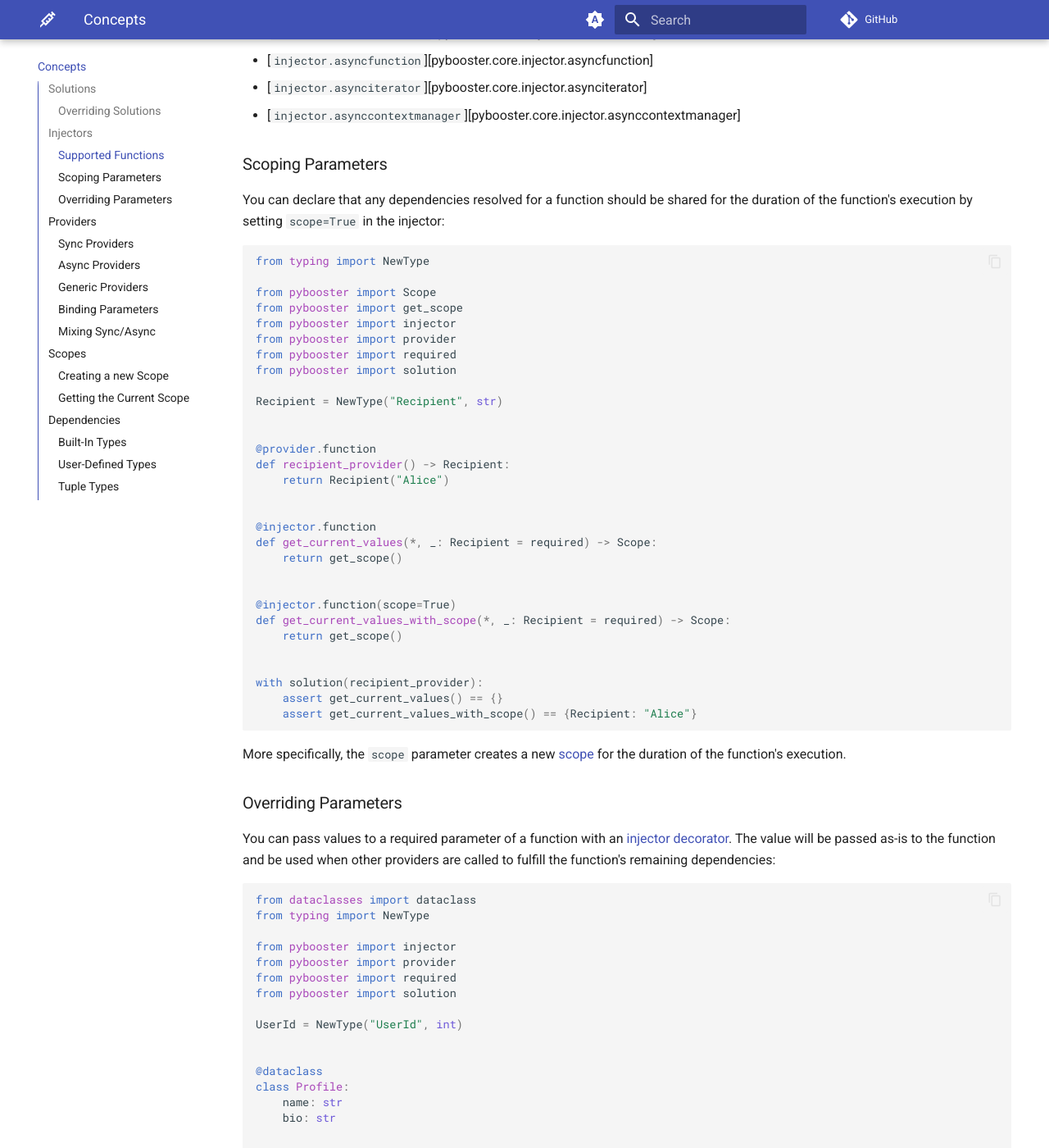
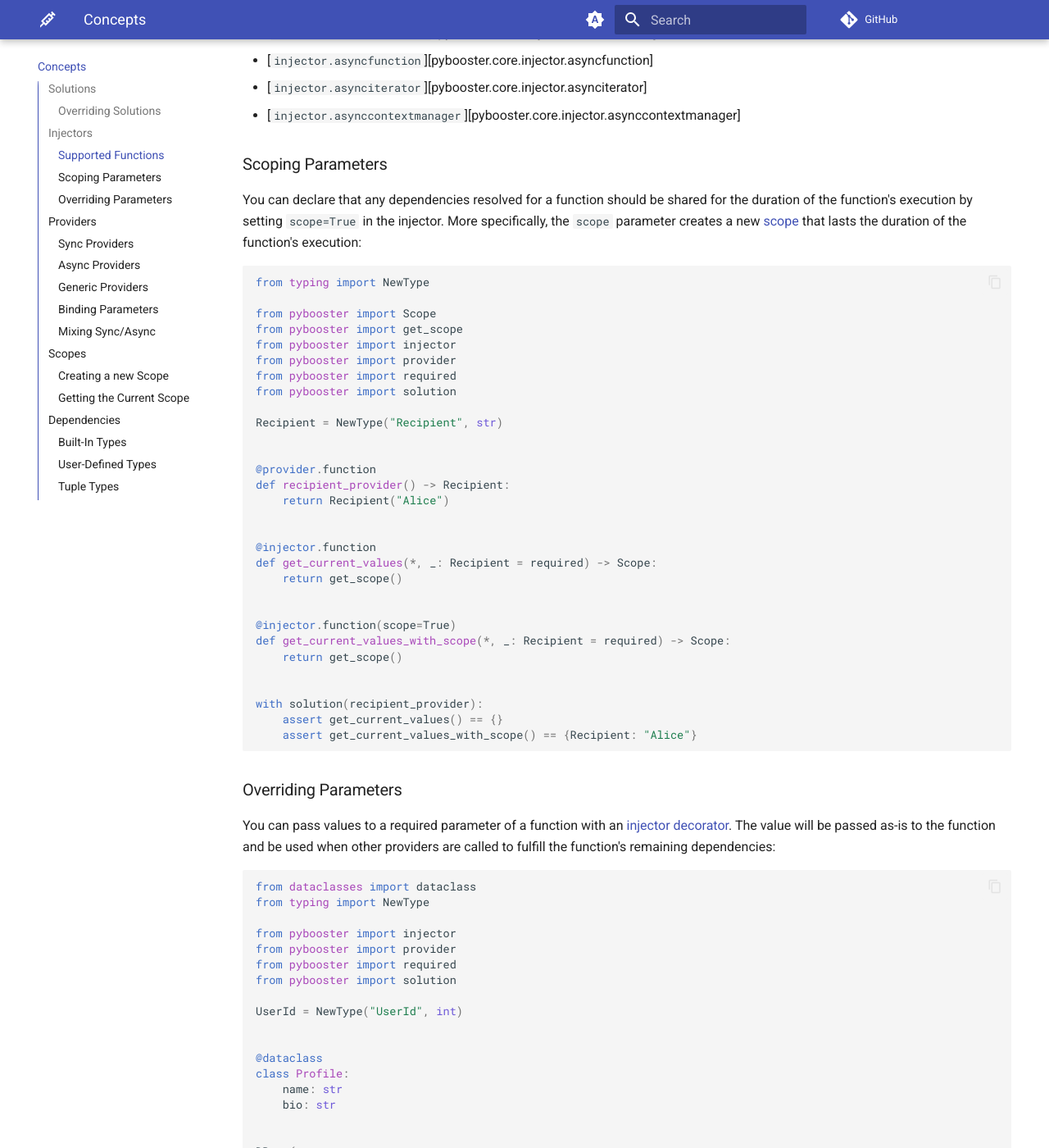
Before and after one commit to rmorshea/pybooster, an MkDocs documentation site: the page built from docs/src/concepts.md, in a window 1280 px wide and 1400 px high, scrolled down 2773 px. Shown: the whole window at 82% size. Built offline with MkDocs 1.6.1 and Material for MkDocs 9.7.7, drawn with Linux system fonts in a browser that asks for light colours; comment, search, counter and statistics services are not loaded; part of the change alters nothing that is shown; some of the changed text lies outside the part shown.

Commit message:
minor tweaks

````diff
--- a/docs/src/concepts.md
+++ b/docs/src/concepts.md
@@ -142,7 +142,9 @@ PyBooster supports decorators for the following types of functions or methods:
 ### Scoping Parameters
 
 You can declare that any dependencies resolved for a function should be shared for the
-duration of the function's execution by setting `scope=True` in the injector:
+duration of the function's execution by setting `scope=True` in the injector. More
+specifically, the `scope` parameter creates a new [scope](#scopes) that lasts the
+duration of the function's execution:
 
 ```python
 from typing import NewType
@@ -176,9 +178,6 @@ with solution(recipient_provider):
     assert get_current_values() == {}
     assert get_current_values_with_scope() == {Recipient: "Alice"}
 ```
-
-More specifically, the `scope` parameter creates a new [scope](#scopes) for the
-duration of the function's execution.
 
 ### Overriding Parameters
 
@@ -574,6 +573,9 @@ with solution(auth):
         ...
     ```
 
+    In general, if you're in an async function then you should default to using `async with`
+    when calling `new_scope`.
+
 You can also override the current values by passing a tuple with the dependency and its
 value to the `new_scope` context manager:
 
````
